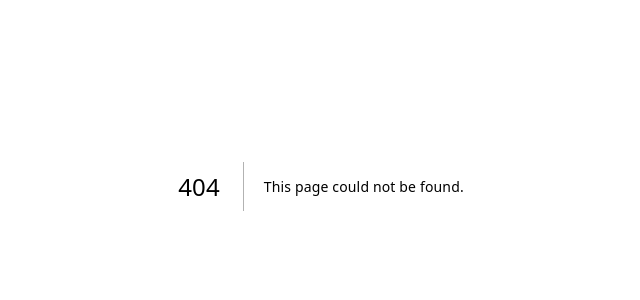
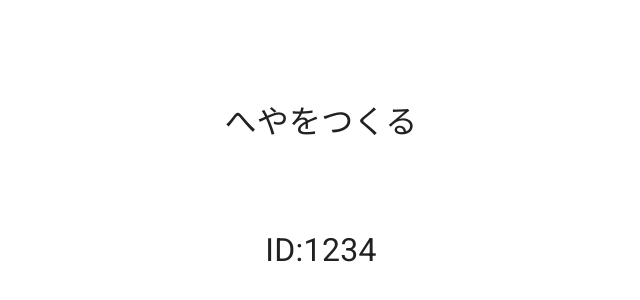
Before and after one commit to mikiya1130/katachi_monster, a Next.js app in the folder frontend/: page /create-room in a window 1280 px wide. Before the commit this address had no page. Shown: the part 214-514 px from the top of the page, without its empty margins (319-959 px from the left). Built offline with nearby package versions, Linux system fonts and the light colour scheme.

Commit message:
へやをつくるページを作成しました。
ロビーから遷移するURLを追加しました。

```diff
--- /dev/null
+++ b/frontend/src/app/create-room/page.tsx
@@ -0,0 +1,28 @@
+"use client";
+import { Stack } from "@mui/material";
+import Typography from "@mui/material/Typography";
+
+const CreateRoom = () => {
+  const title = "へやをつくる";
+  const ID = 1234;
+
+  return (
+    <Stack
+      p={4}
+      spacing={10}
+      alignItems="center"
+      justifyContent="center"
+      height="100%"
+    >
+      <Typography fontSize="2rem" align="left">
+        {title}
+      </Typography>
+
+      <Typography fontSize="2rem" align="left">
+        ID:{ID}
+      </Typography>
+    </Stack>
+  );
+};
+
+export default CreateRoom;
--- a/frontend/src/app/player-lobby/page.tsx
+++ b/frontend/src/app/player-lobby/page.tsx
@@ -17,11 +17,11 @@ const PlayerLobby = () => {
       <Typography fontSize="2rem" align="left">
         {title}
       </Typography>
-      <Link href={``}>
+      <Link href={`/create-room`}>
         <Button variant="outlined">たいせんするへやをつくる</Button>
       </Link>
 
-      <Link href={``}>
+      <Link href={`/enter-room`}>
         <Button variant="contained">たいせんするへやにはいる</Button>
       </Link>
     </Stack>
```
